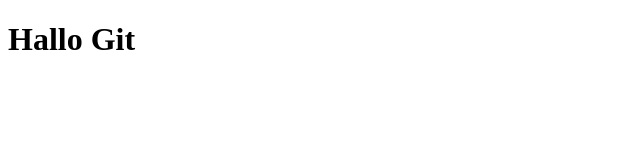
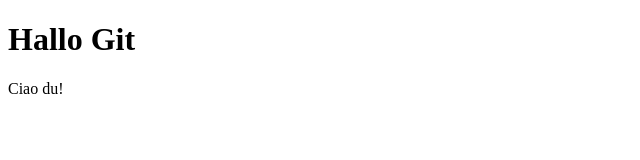
Before and after one commit to sabrina89/git-kurs, a plain HTML site: page index.html in a window 1280 px wide. Shown: the full height of the page, 0-640 px from the left. Drawn offline with Linux system fonts and the light colour scheme.

Commit message:
change paragraph in file index.html

```diff
--- a/index.html
+++ b/index.html
@@ -5,5 +5,6 @@
 </head>
 <body>
 	<h1>Hallo Git</h1>
+	<p>Ciao du!</p>
 </body>
 </html>
```
